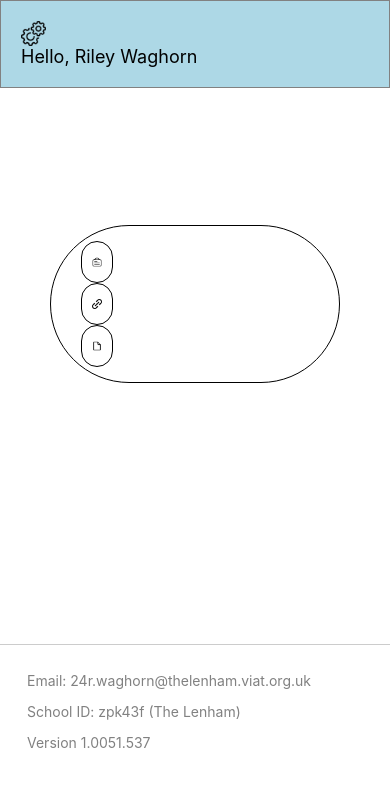
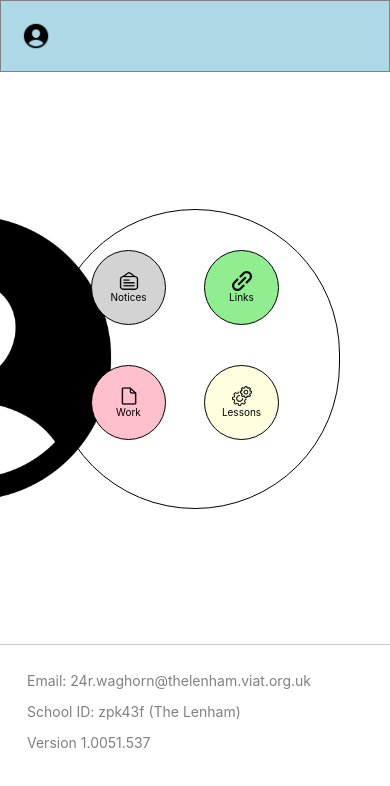
Before and after one commit to Riley-Code5/my.zero, a React Native app: screen / in a window 390 px wide. Shown: the top 786 px of the page. Built offline with nearby package versions, Linux system fonts and the light colour scheme.

Commit message:
Fixes to main account view (treadmill view) and adds the profile image, along side visual tweaks to the main look of the app.

```diff
--- a/screens/Main.js
+++ b/screens/Main.js
@@ -19,7 +19,8 @@ const MainPage = (props) => {
     return (
         <View style={styles.container}>
             <AccountMainView
-            fullName={'Riley Waghorn'}/>
+            fullName={'Riley Waghorn'}
+            profileImage={require('../assets/image/profile.png')}/>
             <View
                 ref={bottomContainerRef}
                 style={[styles.bottomContainer, { top: screenHeight - bottomContainerHeight }]}
--- a/screens/mainView.js
+++ b/screens/mainView.js
@@ -1,3 +1,4 @@
+/* eslint-disable react-native/no-inline-styles */
 import React from 'react';
 import {View, Text, TouchableOpacity, Image} from 'react-native';
 import PropTypes from 'prop-types';
@@ -8,28 +9,39 @@ const MainAccountView = (props) => {
     return (
     <>
     <View style={styles.topBarMainAccountView}>
-        <Icon icon={'cog'} style={styles.gearIconTopBarMainAccount}/>
-        <Image source={props.profileImage} />
-        <Text style={styles.topBarMainAccountViewText}>Hello, {props.fullName}</Text>
+        <Image source={props.profileImage} style={styles.profileImageTopBar}/>
     </View>
         <View style={styles.mainAccountViewContainer}>
             <View>
                 <View>
-                    <Image source={props.profileImage} />
+                    <Image source={props.profileImage} style={styles.profileImageTreadmill}/>
+                        <View style={styles.mainAccountViewContainerLeft}>
                             <View>
-                        <TouchableOpacity style={styles.mainAccountViewButton}>
+                                <TouchableOpacity style={[styles.mainAccountViewButtonSide1, {backgroundColor: 'lightgrey'}]}>
                                     <Icon icon={'corkboard'} style={styles.mainAccountViewButtonIcon}/>
+                                    <Text style={styles.mainAccountViewButtonText}>Notices</Text>
                                 </TouchableOpacity>
                             </View>
                             <View>
-                        <TouchableOpacity style={styles.mainAccountViewButton}>
+                                <TouchableOpacity style={[styles.mainAccountViewButtonSide1, {backgroundColor: 'pink'}]}>
+                                    <Icon icon={'paper'} style={styles.mainAccountViewButtonIcon}/>
+                                    <Text style={styles.mainAccountViewButtonText}>Work</Text>
+                                </TouchableOpacity>
+                            </View>
+                        </View>
+                    <View style={styles.mainAccountViewContainerRight}>
+                            <View>
+                                <TouchableOpacity style={[styles.mainAccountViewButtonSide2, {backgroundColor: 'lightgreen'}]}>
                                     <Icon icon={'chain'} style={styles.mainAccountViewButtonIcon}/>
+                                    <Text style={styles.mainAccountViewButtonText}>Links</Text>
                                 </TouchableOpacity>
                             </View>
                             <View>
-                        <TouchableOpacity style={styles.mainAccountViewButton}>
-                            <Icon icon={'paper'} style={styles.mainAccountViewButtonIcon}/>
+                                <TouchableOpacity style={[styles.mainAccountViewButtonSide2, {backgroundColor: 'lightyellow'}]}>
+                                    <Icon icon={'cog'} style={styles.mainAccountViewButtonIcon}/>
+                                    <Text style={styles.mainAccountViewButtonText}>Lessons</Text>
                                 </TouchableOpacity>
+                            </View>
                     </View>
                 </View>
             </View>
--- a/screens/styles.js
+++ b/screens/styles.js
@@ -34,33 +34,36 @@ const styles = StyleSheet.create({
         borderColor: '#818181',
     },
     mainAccountViewContainer: {
-        padding: 15,
+        padding: 20,
         margin: 50,
         marginTop: '35%',
         borderRadius: 400,
+        height: 300,
         borderWidth: 1,
     },
-    mainAccountViewButton: {
+    mainAccountViewButtonSide1: {
         padding: 15,
+        margin: 20,
         borderRadius: 100,
         borderWidth: 1,
-        marginHorizontal: 15,
         alignContent: 'center',
-        width: 20,
+        width: 75,
+        height: 75,
         backgroundColor: 'white',
         justifyContent: 'center',
         alignItems: 'center',
     },
     mainAccountViewButtonIcon: {
-        height: 10,
-        width: 10,
+        height: 20,
+        width: 20,
     },
     topBarMainAccountView: {
         padding: 20,
         backgroundColor: 'lightblue',
         borderWidth: 0.5,
         borderColor: '#818181',
-        justifyContent: 'center',
+        alignItems: 'center',
+        flexDirection: 'row',
     },
     gearIconTopBarMainAccount: {
         height: 25,
@@ -70,6 +73,44 @@ const styles = StyleSheet.create({
     topBarMainAccountViewText: {
         fontSize: 18,
     },
+    mainAccountViewButtonSide2: {
+        padding: 15,
+        margin: 20,
+        borderRadius: 100,
+        borderWidth: 1,
+        alignContent: 'center',
+        width: 75,
+        height: 75,
+        backgroundColor: 'white',
+        justifyContent: 'center',
+        alignItems: 'center',
+    },
+    mainAccountViewContainerRight: {
+        position: 'absolute',
+        right: 20,
+    },
+    mainAccountViewLeft: {
+        padding: 15,
+        margin: 50,
+        marginTop: '35%',
+        borderRadius: 400,
+        height: 300,
+        borderWidth: 1,
+    },
+    profileImageTopBar: {
+        height: 30,
+        width: 30,
+    },
+    profileImageTreadmill: {
+        height: 350,
+        width: 350,
+        position: 'absolute',
+        right: 175,
+        bottom: -73,
+    },
+    mainAccountViewButtonText: {
+        fontSize: 10,
+    },
 });
 
 export default styles;
```
Also changed, not shown: assets/image/profile.png (added). Lines whose indentation alone changed are shown as unchanged.
